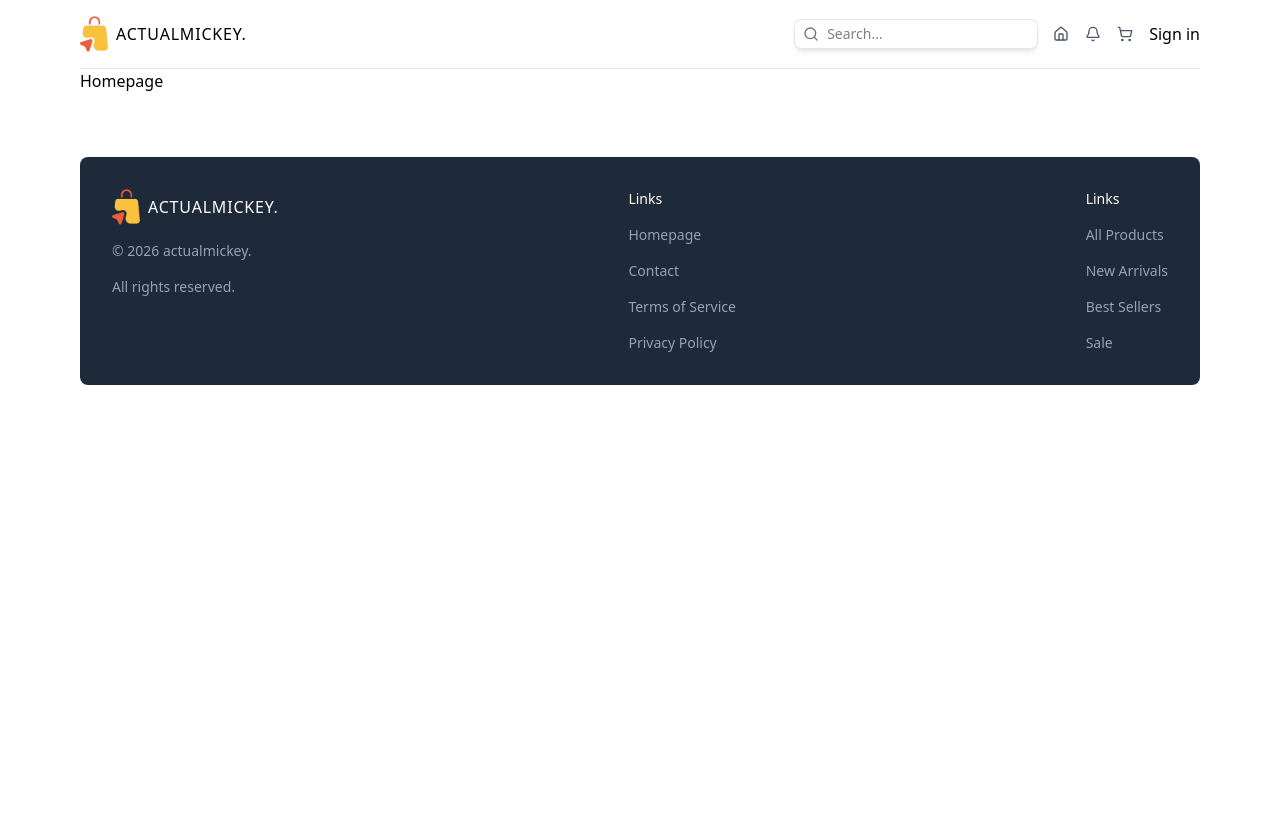
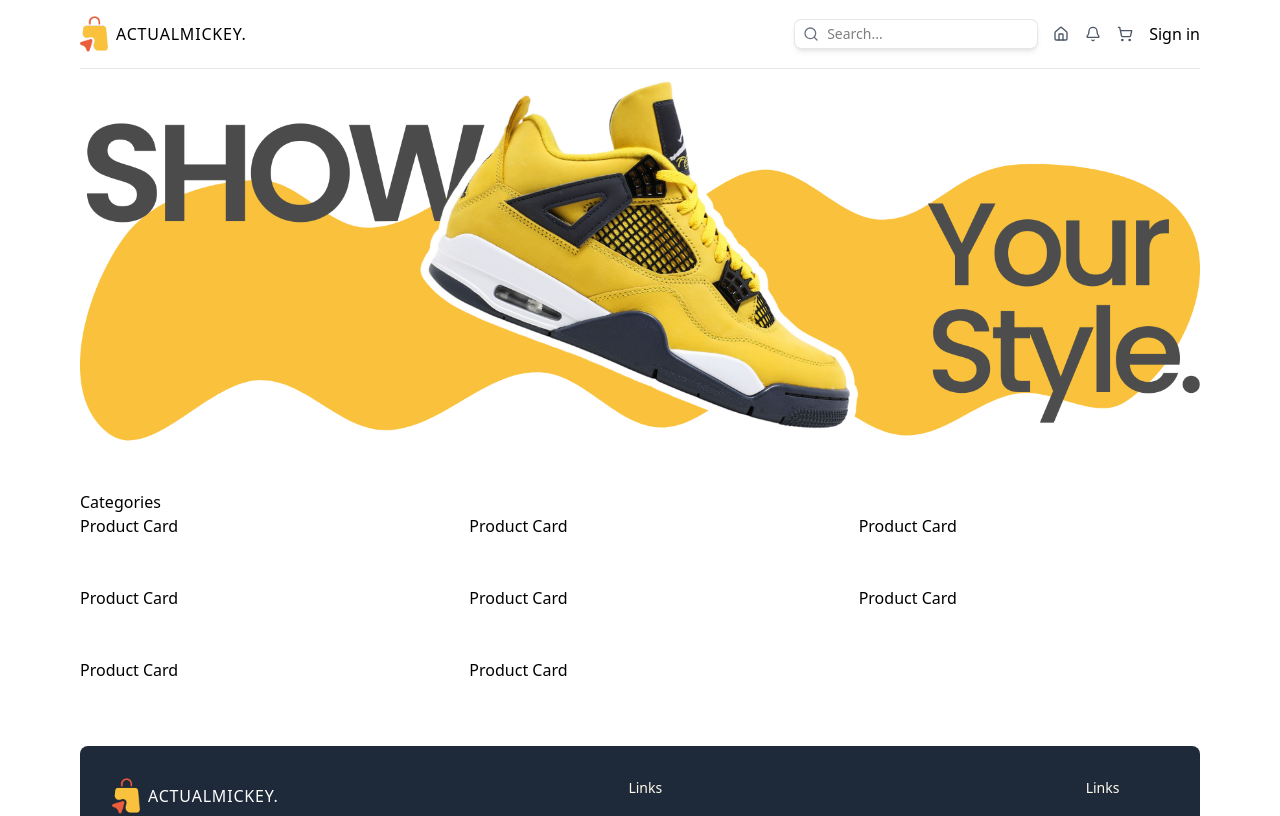
Before and after one commit to WebApp07/E-ECOMMERCE-UI, a Next.js app: page / in a window 1280 px wide. Shown: the top 816 px of the page. Built offline with nearby package versions, Linux system fonts and the light colour scheme.

Commit message:
Product List Design

```diff
--- a/src/app/page.tsx
+++ b/src/app/page.tsx
@@ -1,5 +1,15 @@
+import Image from "next/image";
+import ProductList from "../components/ProductList";
+
 const Homepage = () => {
-  return <div className="">Homepage</div>;
+  return (
+    <div className="">
+      <div className="relative aspect-3/1 mb-12">
+        <Image src="/featured.png" alt="featured product" fill />
+      </div>
+      <ProductList />
+    </div>
+  );
 };
 
 export default Homepage;
--- /dev/null
+++ b/src/components/Categories.tsx
@@ -0,0 +1,5 @@
+const Categories = () => {
+  return <div className="">Categories</div>;
+};
+
+export default Categories;
--- /dev/null
+++ b/src/components/ProductCard.tsx
@@ -0,0 +1,7 @@
+import { ProductType } from "../tpyes";
+
+const ProductCard = ({ product }: { product: ProductType }) => {
+  return <div className="">Product Card</div>;
+};
+
+export default ProductCard;
--- /dev/null
+++ b/src/components/ProductList.tsx
@@ -0,0 +1,130 @@
+import { ProductsType } from "../tpyes";
+import Categories from "./Categories";
+import ProductCard from "./ProductCard";
+
+// TEMPORARY
+const products: ProductsType = [
+  {
+    id: 1,
+    name: "Adidas CoreFit T-Shirt",
+    shortDescription:
+      "Lorem ipsum dolor sit amet consect adipisicing elit lorem ipsum dolor sit.",
+    description:
+      "Lorem ipsum dolor sit amet consect adipisicing elit lorem ipsum dolor sit. Lorem ipsum dolor sit amet consect adipisicing elit lorem ipsum dolor sit. Lorem ipsum dolor sit amet consect adipisicing elit lorem ipsum dolor sit.",
+    price: 39.9,
+    sizes: ["s", "m", "l", "xl", "xxl"],
+    colors: ["gray", "purple", "green"],
+    images: {
+      gray: "/products/1g.png",
+      purple: "/products/1p.png",
+      green: "/products/1gr.png",
+    },
+  },
+  {
+    id: 2,
+    name: "Puma Ultra Warm Zip",
+    shortDescription:
+      "Lorem ipsum dolor sit amet consect adipisicing elit lorem ipsum dolor sit.",
+    description:
+      "Lorem ipsum dolor sit amet consect adipisicing elit lorem ipsum dolor sit. Lorem ipsum dolor sit amet consect adipisicing elit lorem ipsum dolor sit. Lorem ipsum dolor sit amet consect adipisicing elit lorem ipsum dolor sit.",
+    price: 59.9,
+    sizes: ["s", "m", "l", "xl"],
+    colors: ["gray", "green"],
+    images: { gray: "/products/2g.png", green: "/products/2gr.png" },
+  },
+  {
+    id: 3,
+    name: "Nike Air Essentials Pullover",
+    shortDescription:
+      "Lorem ipsum dolor sit amet consect adipisicing elit lorem ipsum dolor sit.",
+    description:
+      "Lorem ipsum dolor sit amet consect adipisicing elit lorem ipsum dolor sit. Lorem ipsum dolor sit amet consect adipisicing elit lorem ipsum dolor sit. Lorem ipsum dolor sit amet consect adipisicing elit lorem ipsum dolor sit.",
+    price: 69.9,
+    sizes: ["s", "m", "l"],
+    colors: ["green", "blue", "black"],
+    images: {
+      green: "/products/3gr.png",
+      blue: "/products/3b.png",
+      black: "/products/3bl.png",
+    },
+  },
+  {
+    id: 4,
+    name: "Nike Dri Flex T-Shirt",
+    shortDescription:
+      "Lorem ipsum dolor sit amet consect adipisicing elit lorem ipsum dolor sit.",
+    description:
+      "Lorem ipsum dolor sit amet consect adipisicing elit lorem ipsum dolor sit. Lorem ipsum dolor sit amet consect adipisicing elit lorem ipsum dolor sit. Lorem ipsum dolor sit amet consect adipisicing elit lorem ipsum dolor sit.",
+    price: 29.9,
+    sizes: ["s", "m", "l"],
+    colors: ["white", "pink"],
+    images: { white: "/products/4w.png", pink: "/products/4p.png" },
+  },
+  {
+    id: 5,
+    name: "Under Armour StormFleece",
+    shortDescription:
+      "Lorem ipsum dolor sit amet consect adipisicing elit lorem ipsum dolor sit.",
+    description:
+      "Lorem ipsum dolor sit amet consect adipisicing elit lorem ipsum dolor sit. Lorem ipsum dolor sit amet consect adipisicing elit lorem ipsum dolor sit. Lorem ipsum dolor sit amet consect adipisicing elit lorem ipsum dolor sit.",
+    price: 49.9,
+    sizes: ["s", "m", "l"],
+    colors: ["red", "orange", "black"],
+    images: {
+      red: "/products/5r.png",
+      orange: "/products/5o.png",
+      black: "/products/5bl.png",
+    },
+  },
+  {
+    id: 6,
+    name: "Nike Air Max 270",
+    shortDescription:
+      "Lorem ipsum dolor sit amet consect adipisicing elit lorem ipsum dolor sit.",
+    description:
+      "Lorem ipsum dolor sit amet consect adipisicing elit lorem ipsum dolor sit. Lorem ipsum dolor sit amet consect adipisicing elit lorem ipsum dolor sit. Lorem ipsum dolor sit amet consect adipisicing elit lorem ipsum dolor sit.",
+    price: 59.9,
+    sizes: ["40", "42", "43", "44"],
+    colors: ["gray", "white"],
+    images: { gray: "/products/6g.png", white: "/products/6w.png" },
+  },
+  {
+    id: 7,
+    name: "Nike Ultraboost Pulse ",
+    shortDescription:
+      "Lorem ipsum dolor sit amet consect adipisicing elit lorem ipsum dolor sit.",
+    description:
+      "Lorem ipsum dolor sit amet consect adipisicing elit lorem ipsum dolor sit. Lorem ipsum dolor sit amet consect adipisicing elit lorem ipsum dolor sit. Lorem ipsum dolor sit amet consect adipisicing elit lorem ipsum dolor sit.",
+    price: 69.9,
+    sizes: ["40", "42", "43"],
+    colors: ["gray", "pink"],
+    images: { gray: "/products/7g.png", pink: "/products/7p.png" },
+  },
+  {
+    id: 8,
+    name: "Levi’s Classic Denim",
+    shortDescription:
+      "Lorem ipsum dolor sit amet consect adipisicing elit lorem ipsum dolor sit.",
+    description:
+      "Lorem ipsum dolor sit amet consect adipisicing elit lorem ipsum dolor sit. Lorem ipsum dolor sit amet consect adipisicing elit lorem ipsum dolor sit. Lorem ipsum dolor sit amet consect adipisicing elit lorem ipsum dolor sit.",
+    price: 59.9,
+    sizes: ["s", "m", "l"],
+    colors: ["blue", "green"],
+    images: { blue: "/products/8b.png", green: "/products/8gr.png" },
+  },
+];
+
+const ProductList = () => {
+  return (
+    <div className="w-full">
+      <Categories />
+      <div className="grid grid-cols-1 sm:grid-cols-2 xl:grid-cols-3 2xl:grid-cols-4 gap-12">
+        {products.map((product) => (
+          <ProductCard key={product.id} product={product} />
+        ))}
+      </div>
+    </div>
+  );
+};
+
+export default ProductList;
--- /dev/null
+++ b/src/tpyes.ts
@@ -0,0 +1,12 @@
+export type ProductType = {
+  id: string | number;
+  name: string;
+  shortDescription: string;
+  description: string;
+  price: number;
+  sizes: string[];
+  colors: string[];
+  images: Record<string, string>;
+};
+
+export type ProductsType = ProductType[];
```
Also changed, not shown: public/featured.png (added).
